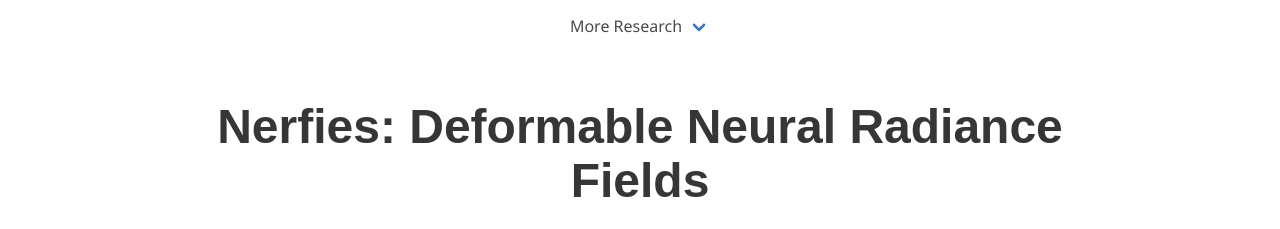
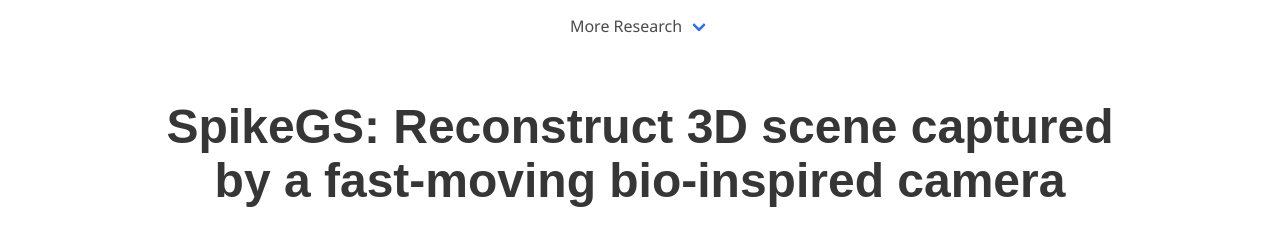
Before and after one commit to SpikeGS/SpikeGS.github.io, a plain HTML site: page index.html in a window 1280 px wide. Shown: the top 229 px of the page. Drawn offline with nearby package versions, Linux system fonts and the light colour scheme; some icons are missing; a web font is replaced by a local one.

Commit message:
some link change2

```diff
--- a/index.html
+++ b/index.html
@@ -89,7 +89,7 @@
     <div class="container is-max-desktop">
       <div class="columns is-centered">
         <div class="column has-text-centered">
-          <h1 class="title is-1 publication-title">Nerfies: Deformable Neural Radiance Fields</h1>
+          <h1 class="title is-1 publication-title">SpikeGS: Reconstruct 3D scene captured by a fast-moving bio-inspired camera</h1>
           <div class="is-size-5 publication-authors">
             <span class="author-block">
               AAAI336
```
